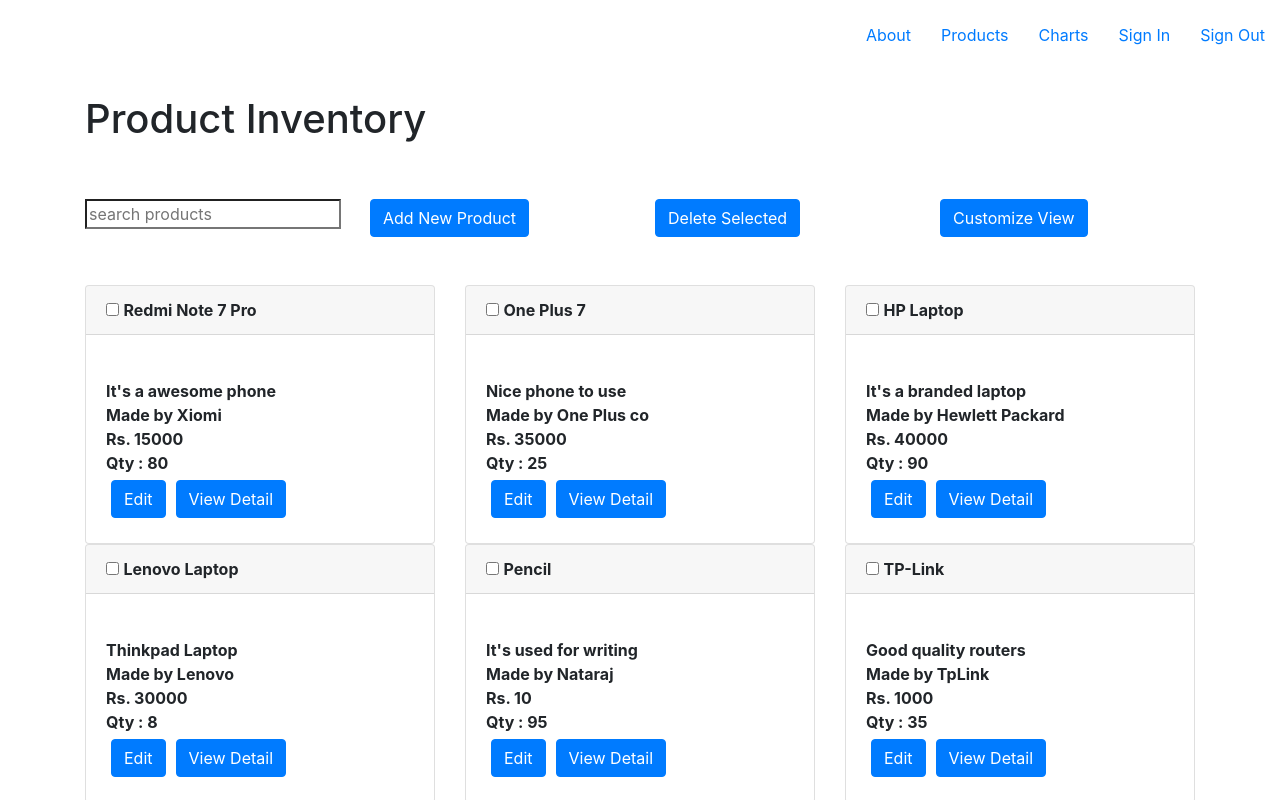
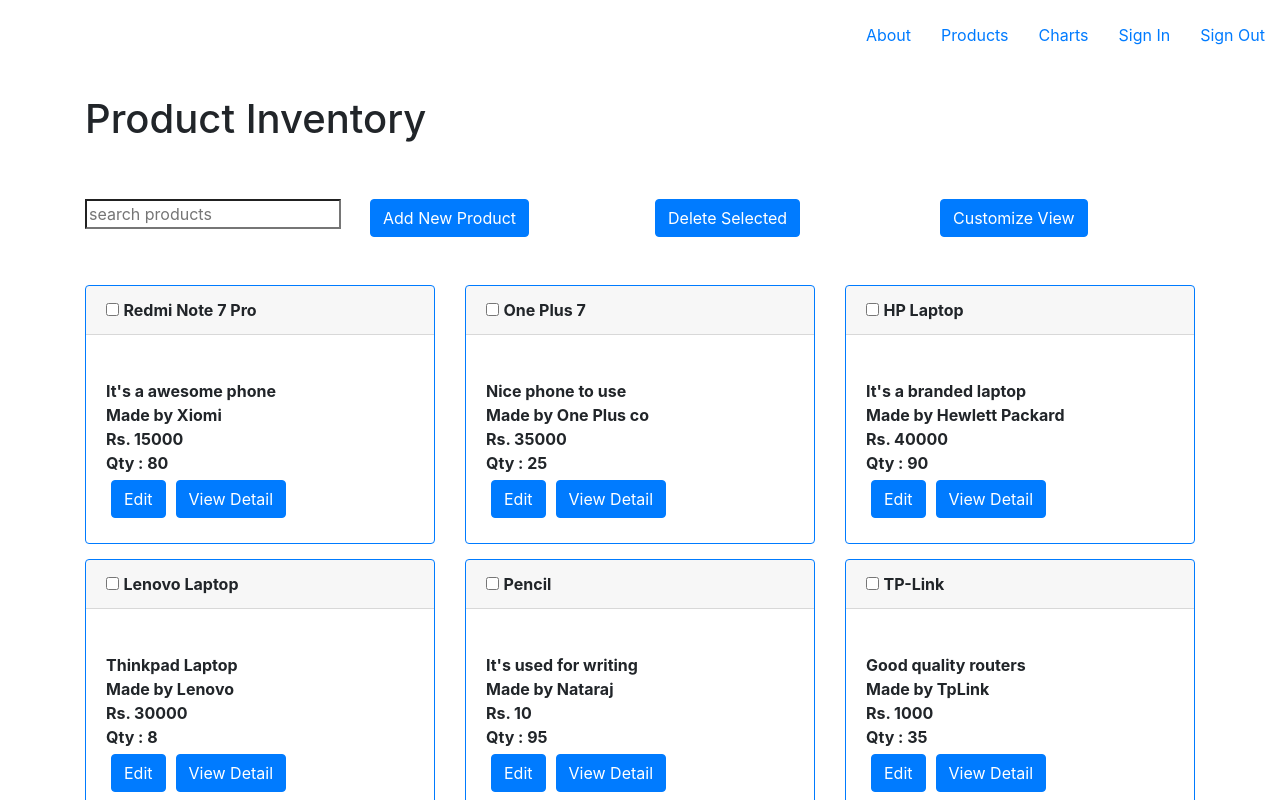
Before and after one commit to mdaadil89/prd-inventory, a React (Create React App) app: page /products in a window 1280 px wide. Shown: the top 800 px of the page. Built offline with nearby package versions, Linux system fonts and the light colour scheme; data requests are answered from the project's data file.

Commit message:
Add border color for Cards

```diff
--- a/src/components/products/product.component.js
+++ b/src/components/products/product.component.js
@@ -12,7 +12,7 @@
         {
         products && products.map( product =>
                     <Col key={product.id}  md={4}>
-                        <Card   key={product.id} >
+                        <Card   border="primary" key={product.id}  style={{marginBottom: '15px'}}>
                         <Card.Header><input type='checkbox' style={{align:"left"}} />  <b >{product.name}</b></Card.Header>
                             <Card.Body>
                             <br/>
--- a/src/components/products/productView.component.js
+++ b/src/components/products/productView.component.js
@@ -8,7 +8,7 @@
 
     return (
       <div style={{ justifyContent: "centre"}}>
-        <Card  style={{ width: '20rem', margin: '0 auto', float: 'none', marginBottom: '10px' }}>
+        <Card  border="primary" style={{ width: '20rem', margin: '0 auto', float: 'none', marginBottom: '10px' }}>
                         <Card.Header><b >{prod.name}</b></Card.Header>
                             <Card.Body>
                             <br/>
```
